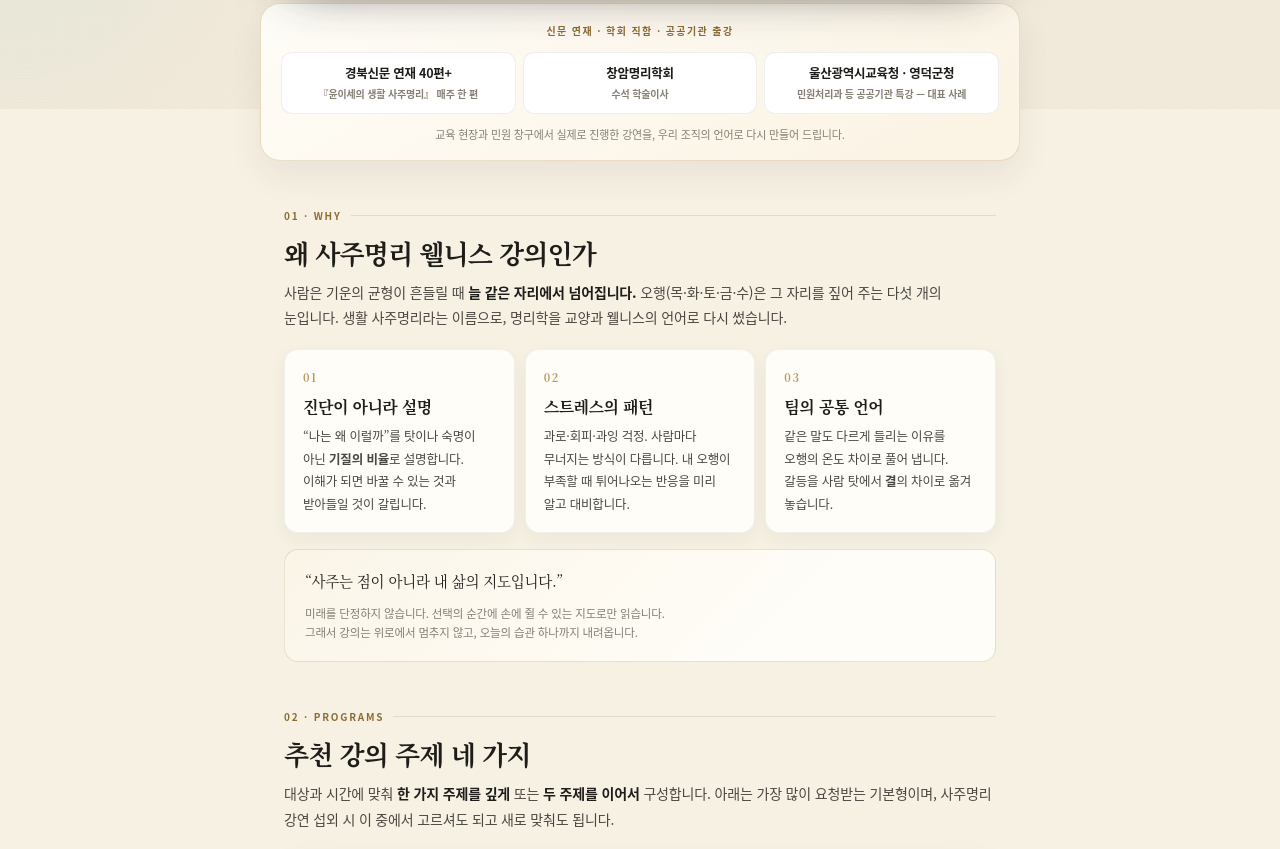
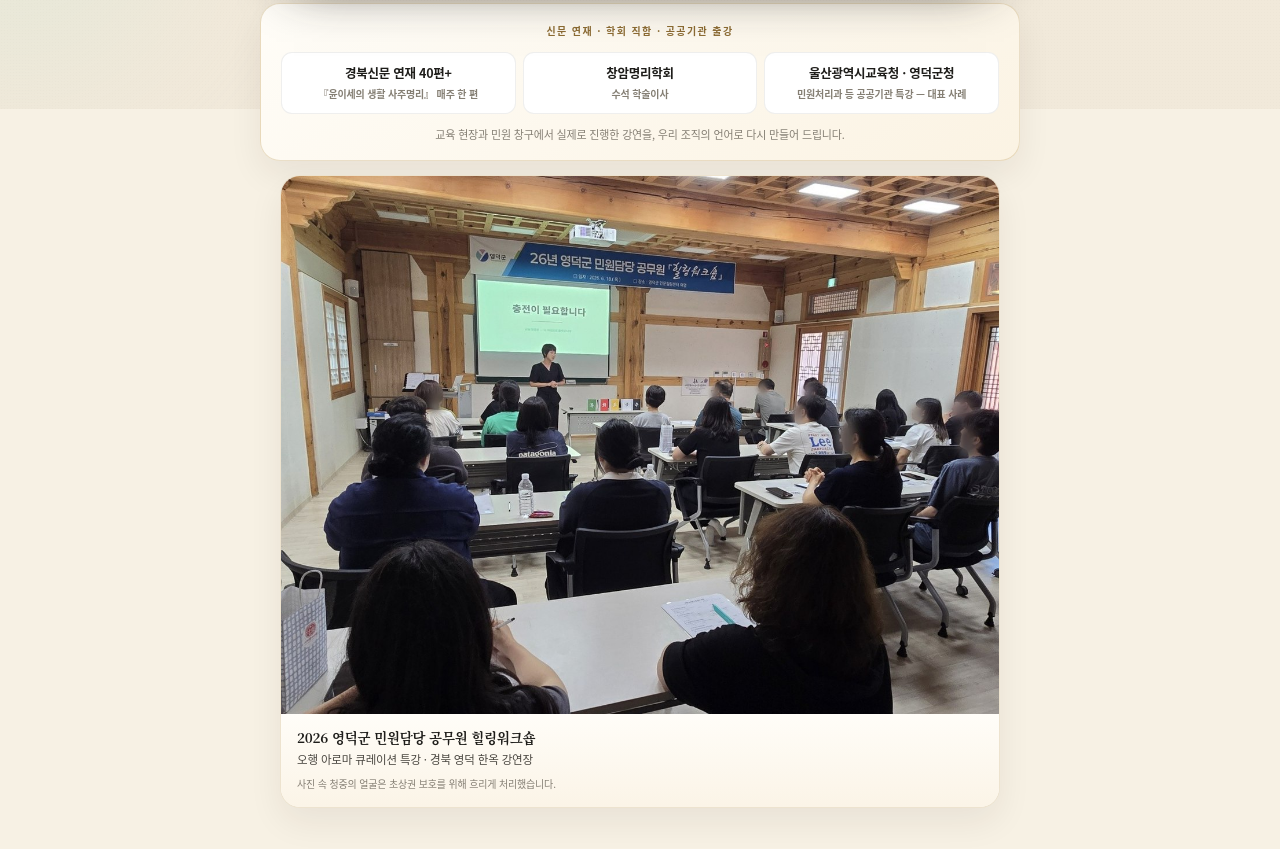
Before and after one commit to ksy7900-star/yoonise-oheng-aroma, a plain HTML site: page lecture/index.html in a window 1280 px wide. Shown: the part 691-1540 px from the top of the page. Drawn offline with Linux system fonts and the light colour scheme.

Commit message:
📷 강의 페이지 강연 현장 사진 추가 — 2026 영덕군 민원담당 공무원 힐링워크숍(청중 얼굴 모자이크 처리), 히어로 아래 배치

```diff
--- a/lecture/index.html
+++ b/lecture/index.html
@@ -462,6 +462,21 @@ button{font-family:inherit;cursor:pointer}
 .fee--dark{color:rgba(247,241,228,.58);margin-top:14px}
 .fee--dark b{color:rgba(247,241,228,.82)}
 
+/* ── 강연 현장 사진 ─────────────────────── */
+.onsite{max-width:760px;margin:14px auto 0;padding:0 20px}
+.onsite figure{
+  margin:0;border-radius:20px;overflow:hidden;background:var(--paper);
+  border:1px solid rgba(185,151,91,.26);box-shadow:var(--shadow);
+}
+.onsite img{width:100%;height:auto;display:block;aspect-ratio:4/3;object-fit:cover}
+.onsite figcaption{padding:13px 16px 15px;background:linear-gradient(180deg,#FFFDF8 0%,#FBF4E7 100%)}
+.onsite figcaption b{
+  display:block;font-family:var(--serif);font-size:13.5px;font-weight:600;
+  color:var(--ink);letter-spacing:-.02em;line-height:1.5;
+}
+.onsite figcaption span{display:block;margin-top:3px;font-size:11.5px;line-height:1.65;color:var(--ink-soft)}
+.onsite figcaption em{display:block;margin-top:7px;font-style:normal;font-size:10px;line-height:1.6;color:var(--ink-mute)}
+
 /* ── 이런 자리에 ─────────────────────────── */
 .places{display:grid;gap:10px;margin-top:18px}
 @media (min-width:620px){.places{grid-template-columns:1fr 1fr}}
@@ -546,6 +561,18 @@ button{font-family:inherit;cursor:pointer}
   </ul>
   <p class="proof__note">교육 현장과 민원 창구에서 실제로 진행한 강연을, 우리 조직의 언어로 다시 만들어 드립니다.</p>
 </section>
+
+<div class="onsite" role="group" aria-label="강연 현장 사진">
+  <figure>
+    <img src="./img/lecture-2026-yeongdeok-workshop.jpg" width="1240" height="930" loading="lazy" decoding="async"
+         alt="2026년 영덕군 민원담당 공무원 힐링워크숍에서 오행 아로마 큐레이션 특강을 진행하는 윤이세">
+    <figcaption>
+      <b>2026 영덕군 민원담당 공무원 힐링워크숍</b>
+      <span>오행 아로마 큐레이션 특강 · 경북 영덕 한옥 강연장</span>
+      <em>사진 속 청중의 얼굴은 초상권 보호를 위해 흐리게 처리했습니다.</em>
+    </figcaption>
+  </figure>
+</div>
 
 <main class="wrap">
 
```
Also changed, not shown: lecture/img/lecture-2026-yeongdeok-workshop.jpg (added).
